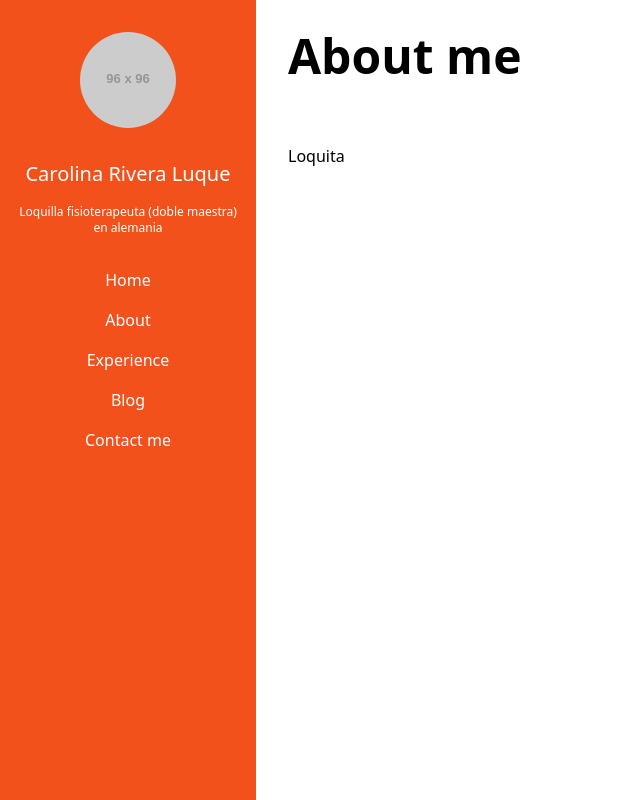
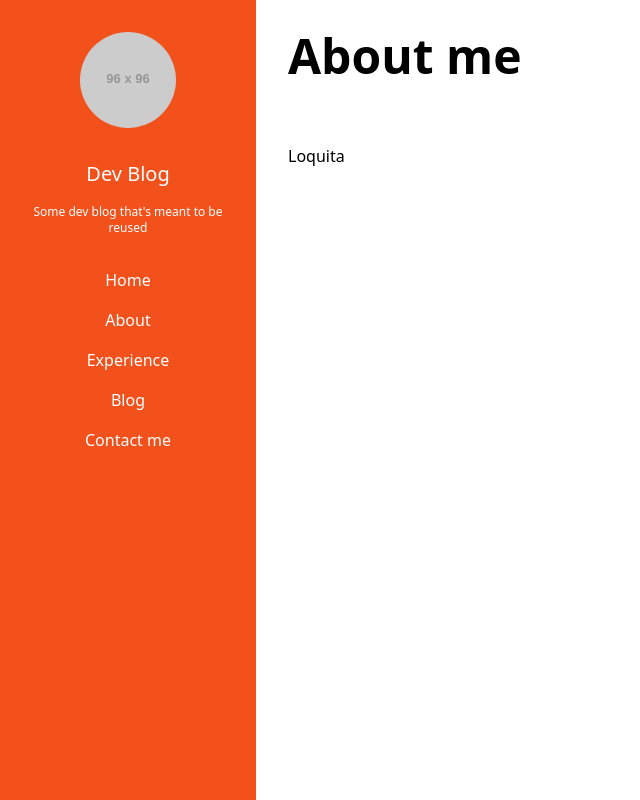
Before and after one commit to UvealSnow/kevin-blog, a Gatsby site: page /about in a window 1280 px wide. Shown: the whole page, without its empty margins (0-640 px from the left). Built offline with nearby package versions, Linux system fonts and the light colour scheme; Gatsby itself is replaced by a stand-in of ours; placeholder pictures from the web are drawn by us.

Commit message:
gatsby feat: Add basic SEO component and environment configuration

```diff
--- a/gatsby-config.ts
+++ b/gatsby-config.ts
@@ -4,6 +4,7 @@ const config: GatsbyConfig = {
   siteMetadata: {
     title: process.env.SITE_NAME,
     siteUrl: process.env.SITE_URL,
+    description: process.env.SITE_DESCRIPTION
   },
   // More easily incorporate content into your pages through automatic TypeScript type generation and better GraphQL IntelliSense.
   // If you use VSCode you can also use the GraphQL plugin
--- a/src/components/navbar.tsx
+++ b/src/components/navbar.tsx
@@ -1,5 +1,5 @@
 import * as React from "react"
-import { Link } from 'gatsby'
+import { graphql, Link, useStaticQuery } from 'gatsby'
 import { groupClassNames } from "../utils"
 
 const title = 'Carolina Rivera Luque'
@@ -18,6 +18,16 @@ interface NavbarProps {
 }
 
 const Navbar = ({ isOpen }: NavbarProps) => {
+  const { site: { siteMetadata } } = useStaticQuery(graphql`
+    query {
+      site {
+        siteMetadata {
+          title
+          description
+        }
+      }
+    }
+  `)
   const navbarClasses = `
       transition-all duration-500
       flex flex-col flex-none items-center
@@ -35,8 +45,8 @@ const Navbar = ({ isOpen }: NavbarProps) => {
         alt={pictureAlt}
       />
 
-      <h5 className="text-xl text-white pt-8">{title}</h5>
-      <p className="text-xs text-center pt-4">{subtitle}</p>
+      <h5 className="text-xl text-white pt-8">{siteMetadata.title}</h5>
+      <p className="text-xs text-center pt-4">{siteMetadata.description || "Description"}</p>
 
       <ul className="flex flex-col space-y-4 text-center pt-8">
         {links.map((link, index) => (
--- /dev/null
+++ b/src/components/seo.tsx
@@ -0,0 +1,24 @@
+import * as React from 'react'
+import { graphql, useStaticQuery } from 'gatsby'
+
+interface SeoInterface {
+  title: string
+}
+
+const Seo = ({ title }: SeoInterface) => {
+  const { site: { siteMetadata } } = useStaticQuery(graphql`
+      query {
+        site {
+          siteMetadata {
+            title
+          }
+        }
+      }
+    `)
+
+  return (
+    <title>{title} | { siteMetadata.title }</title>
+  )
+}
+
+export default Seo
--- a/src/pages/about.tsx
+++ b/src/pages/about.tsx
@@ -2,6 +2,7 @@ import * as React from 'react'
 import type { HeadFC, PageProps } from 'gatsby'
 
 import Layout from '../components/layouts/main'
+import Seo from '../components/seo'
 
 const About = (_: PageProps) => {
   const pageTitle = 'About me'
@@ -13,8 +14,6 @@ const About = (_: PageProps) => {
   )
 }
 
-export const Head: HeadFC = () => (
-  <title>About me Page</title>
-)
+export const Head: HeadFC = () => <Seo title="About" />
 
 export default About
--- a/src/pages/index.tsx
+++ b/src/pages/index.tsx
@@ -4,6 +4,7 @@ import type { Post } from "../components/post"
 
 import Layout from '../components/layouts/main'
 import PostList from "../components/post-list"
+import Seo from "../components/seo"
 
 const dummyPosts: Post[] = [
   {
@@ -46,8 +47,6 @@ const Index = (_: PageProps) => {
   )
 }
 
-export const Head: HeadFC = () => (
-  <title>Home Page</title>
-)
+export const Head: HeadFC = () => <Seo title="Home" />
 
 export default Index
```
Also changed, not shown: 2 other files.
